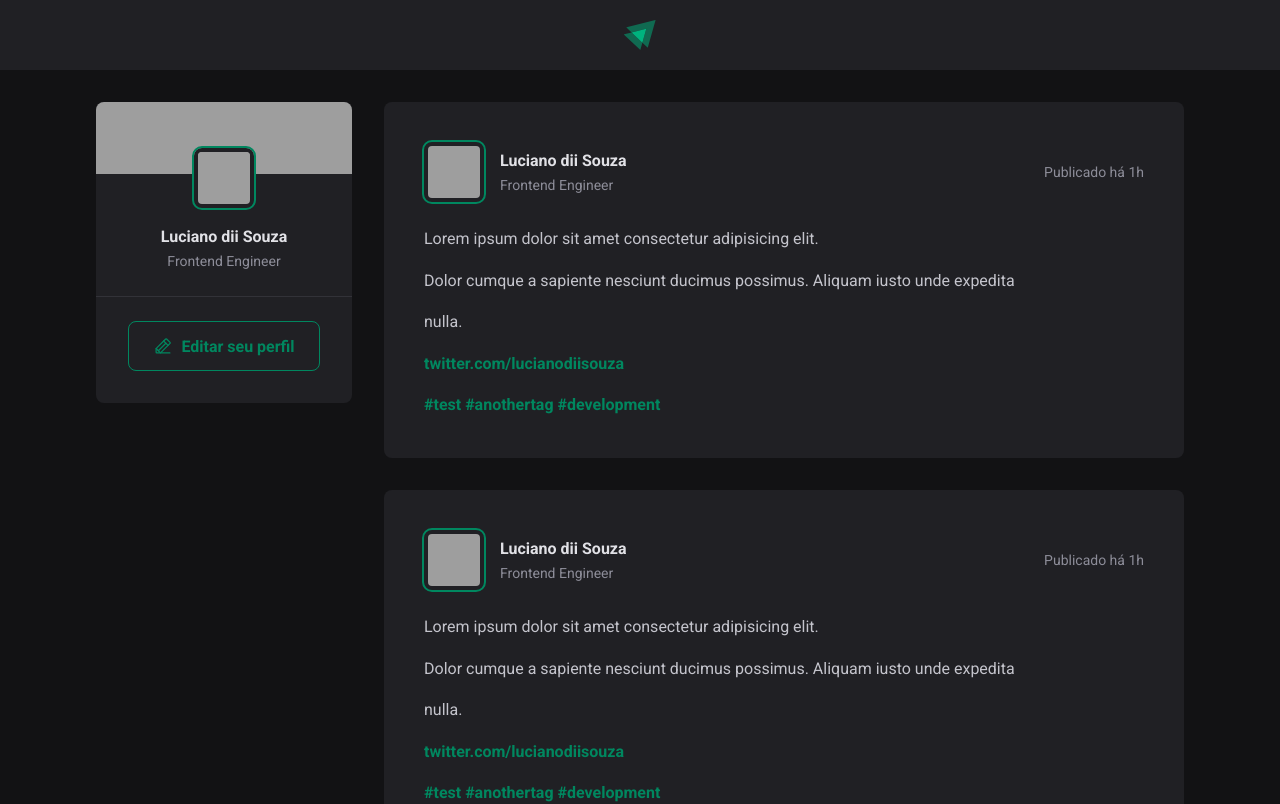
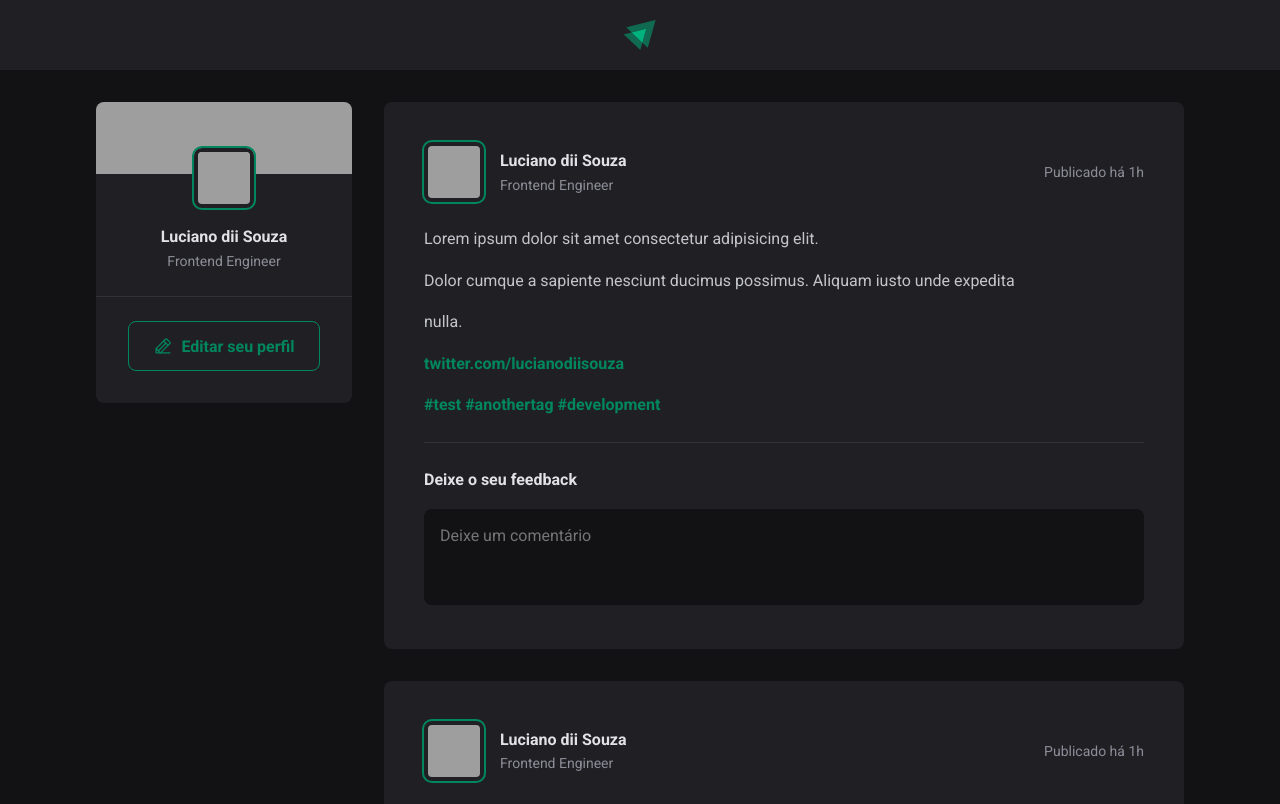
Before and after one commit to lucianodiisouza/ignite-feed, a React (Vite) app: page / in a window 1280 px wide. Shown: the top 804 px of the page. Built offline with nearby package versions, Linux system fonts and the light colour scheme; grey boxes are pictures that could not be loaded.

Commit message:
feat: adding styles for comment form"

```diff
--- a/src/components/Post.jsx
+++ b/src/components/Post.jsx
@@ -39,6 +39,13 @@ function Post() {
           </p>
         </p>
       </div>
+      <form className={styles.commentForm}>
+        <strong>Deixe o seu feedback</strong>
+        <textarea placeholder='Deixe um comentário' />
+        <footer>
+          <button type='submit'>Publicar</button>
+        </footer>
+      </form>
     </article>
   )
 }
--- a/src/components/Post.module.css
+++ b/src/components/Post.module.css
@@ -65,3 +65,53 @@
   border: 4px solid var(--gray-800);
   outline: 2px solid var(--green-500);
 }
+
+.commentForm {
+  width: 100%;
+  margin-top: 1.5rem;
+  padding-top: 1.5rem;
+  border-top: 1px solid var(--gray-600);
+}
+
+.commentForm > strong {
+  line-height: 1.6;
+  color: var(--gray-100);
+}
+
+.commentForm textarea {
+  width: 100%;
+  background: var(--gray-900);
+  border: 0;
+  resize: none;
+  height: 6rem;
+  padding: 1rem;
+  border-radius: 8px;
+  color: var(--gray-100);
+  line-height: 1.4;
+  margin-top: 1rem;
+}
+
+.commentForm footer {
+  visibility: hidden;
+  max-height: 0;
+}
+
+.commentForm:focus-within footer {
+  visibility: visible;
+  max-height: none;
+}
+.commentForm button[type='submit'] {
+  padding: 1rem 1.5rem;
+  margin-top: 1rem;
+  border-radius: 8px;
+  border: 0;
+  background: var(--green-500);
+  color: var(--white);
+  font-weight: bold;
+  cursor: pointer;
+  transition: background-color 0.1s;
+}
+
+.commentForm button[type='submit']:hover {
+  background: var(--green-300);
+}
--- a/src/global.css
+++ b/src/global.css
@@ -10,6 +10,11 @@
   --gray-900: #121214;
   --green-300: #00b37e;
   --green-500: #00875f;
+}
+
+:focus {
+  outline: transparent;
+  box-shadow: 0 0 0 2px var(--green-500);
 }
 
 * {
```
